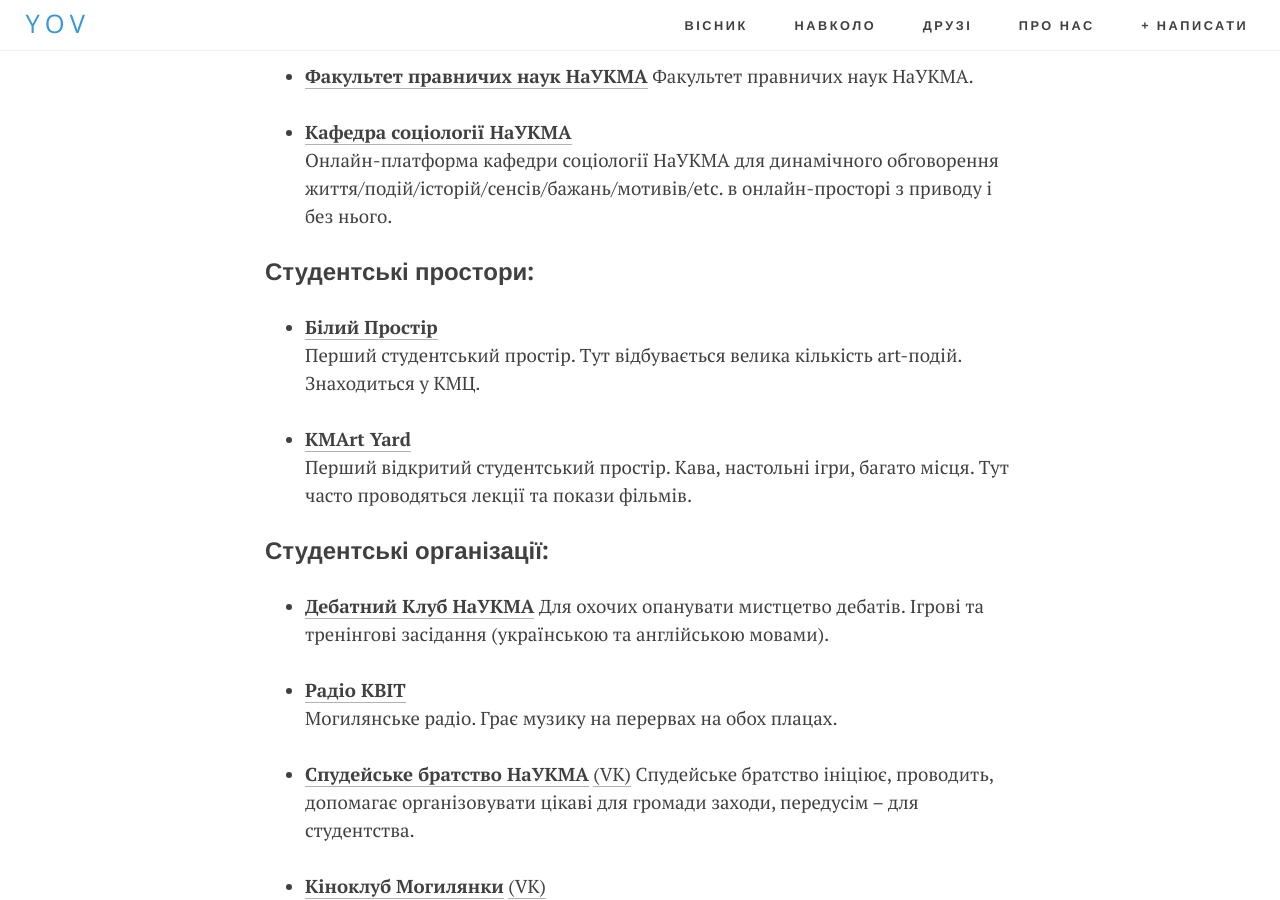
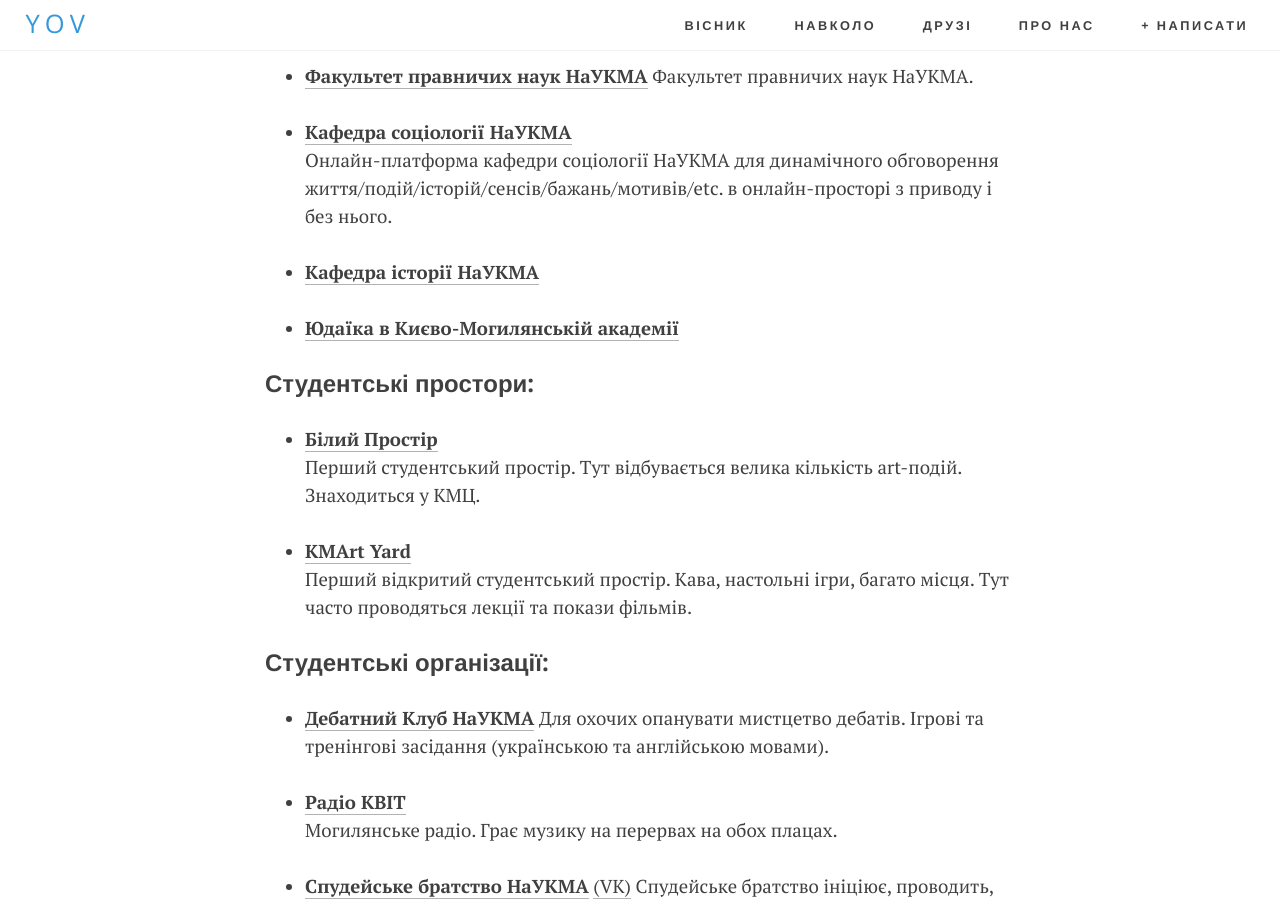
Before and after one commit to boretskyi/boretskyi.github.io, a Jekyll site: the page built from _posts/2015-09-01-kma-guide.md, in a window 1280 px wide and 900 px high, scrolled down 1832 px. Built offline with Jekyll 4.4.1, drawn with Linux system fonts in a browser that asks for light colours; nearby versions of some CDN libraries; Markdown is read by kramdown in place of the engine named in the settings; comment, search, counter and statistics services are not loaded.

Commit message:
Updated 2015-09-01-kma-guide.md

```diff
--- a/_posts/2015-09-01-kma-guide.md
+++ b/_posts/2015-09-01-kma-guide.md
@@ -10,12 +10,13 @@
 publised: true
 featured: true
 image: /media/kma_guide/granny8.jpg
-image_width: 1600
-image_height: 1000
+image_width: "1600"
+image_height: "1000"
 image_credit: ""
 image_credit_link: ""
 date: "2015-09-01 16:46 +0300"
 ---
+
 
 
 
@@ -66,6 +67,11 @@
 
 - **[Кафедра соціології НаУКМА](https://www.facebook.com/groups/444996058893310/)**
 Онлайн-платформа кафедри соціології НаУКМА для динамічного обговорення життя/подій/історій/сенсів/бажань/мотивів/etc. в онлайн-просторі з приводу і без нього.
+
+- **[Кафедра історії НаУКМА ](https://www.facebook.com/history.dep.naukma)**
+
+- **[Юдаїка в Києво-Могилянській академії](https://www.facebook.com/pages/Юдаїка-в-Києво-Могилянській-академії/1526965900902886)**
+
 
 
 ###Студентські простори:
```
